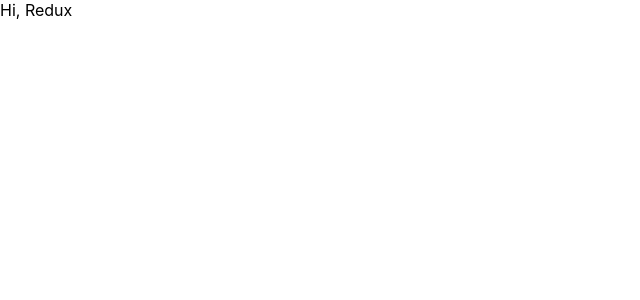
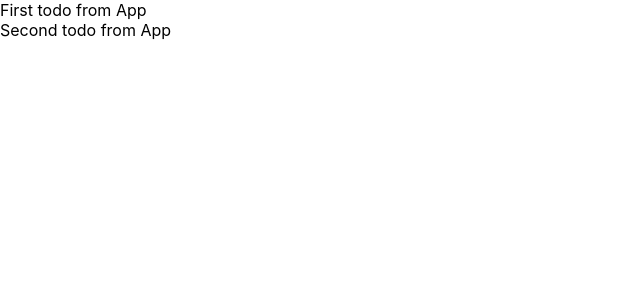
Before and after one commit to Edyta2801/redux-exercises, a React (Create React App) app: page / in a window 1280 px wide. Shown: the top 300 px of the page, without its empty margins (0-640 px from the left). Built offline with nearby package versions, Linux system fonts and the light colour scheme.

Commit message:
create TodoList component and modify App.js

```diff
--- a/src/App.js
+++ b/src/App.js
@@ -1,14 +1,14 @@
 import React, { Component } from 'react';
+import TodoList from './TodoList'
 
 
-class App extends Component {
+class App extends React.Component {
   render() {
-    return (
-      <div>
-      Hi, Redux
-    </div>
-      );
+    return <TodoList todos={[
+      { text: 'First todo from App' },
+      { text: 'Second todo from App' }
+    ]}/>;
   }
 }
 
-export default App;
+export default App
--- /dev/null
+++ b/src/TodoList.js
@@ -0,0 +1,18 @@
+import React from 'react';
+
+class TodoList extends React.PureComponent {
+    render() {
+        return (
+            <div >
+                {
+                    this.props.todos.map(todo =>
+                        <div>
+                            {todo.text}
+                        </div>)
+                }
+            </div >
+        )
+    }
+}
+
+export default TodoList
```
